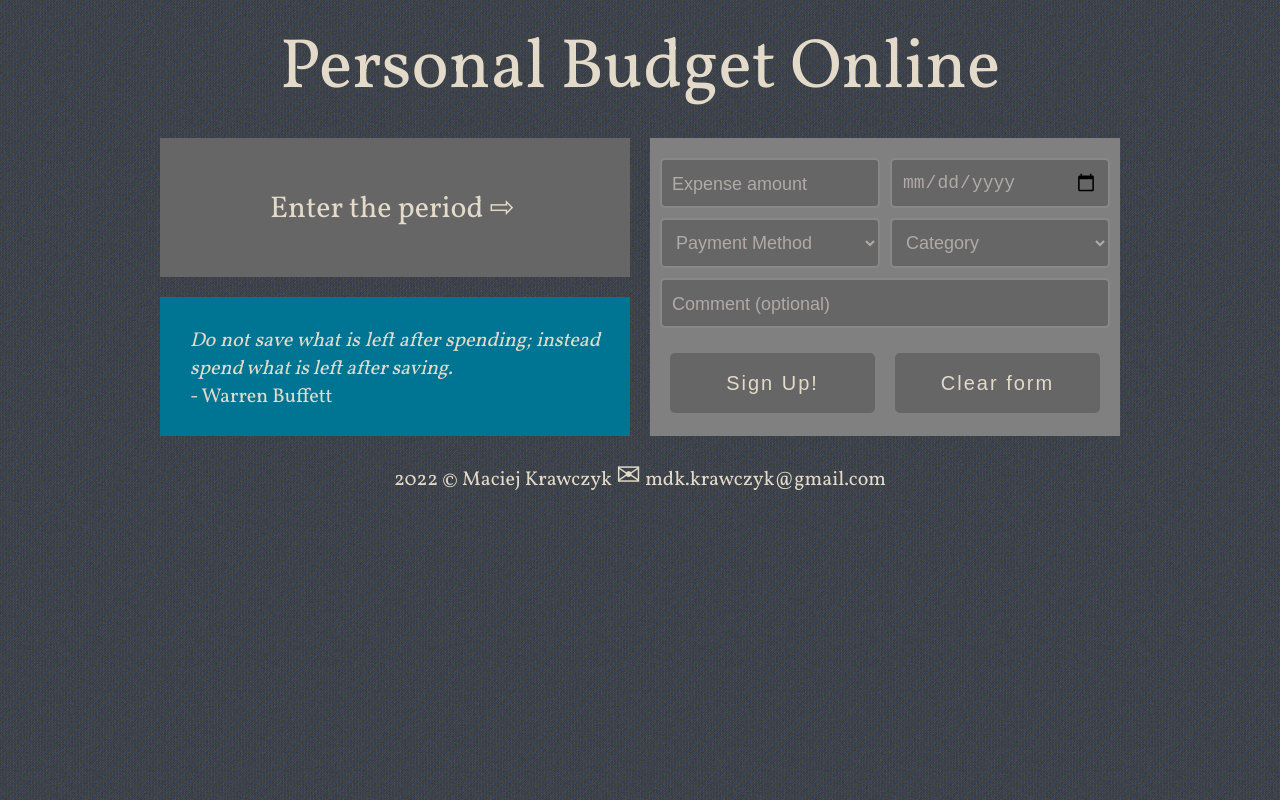
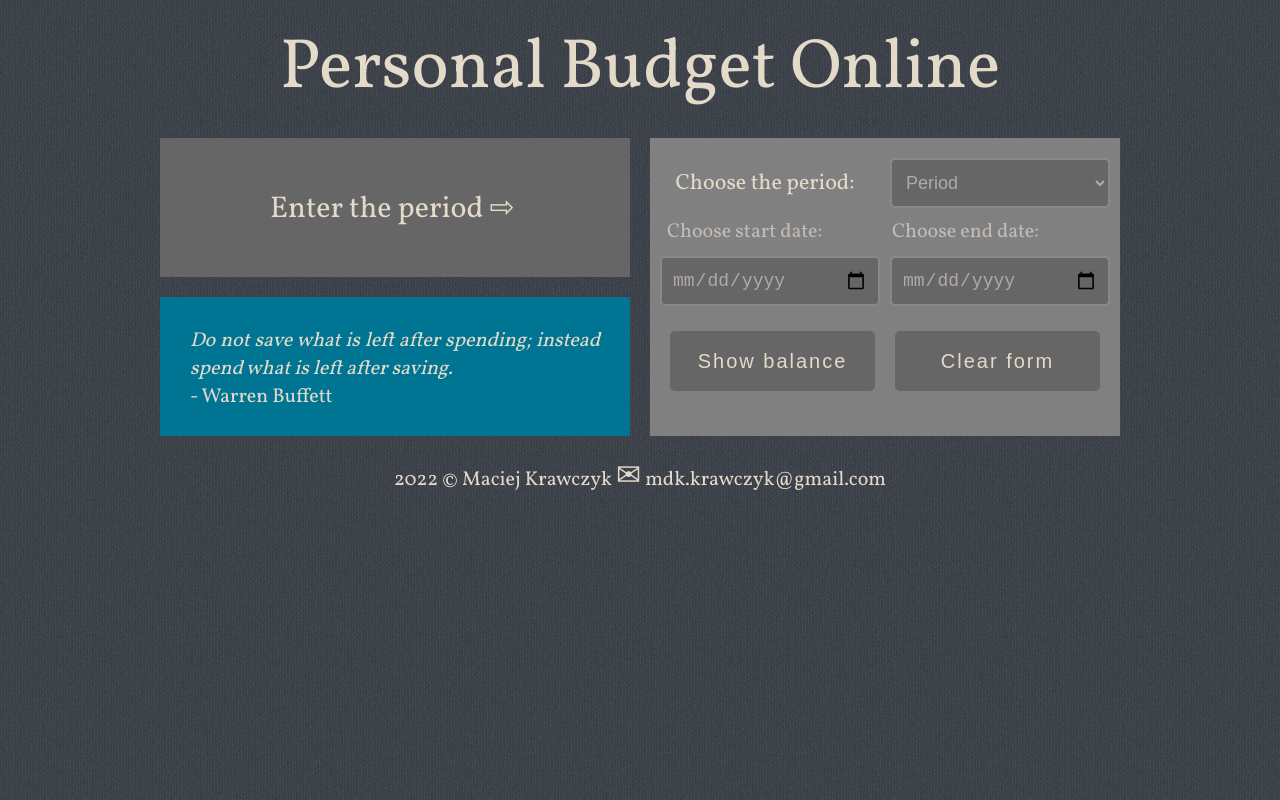
Before and after one commit to MacKrack/Personal_Budget_OnlineApp, a plain HTML site: page show-balance.html in a window 1280 px wide. Drawn offline with Linux system fonts and the light colour scheme.

Commit message:
created new setBalancePeriodTile

```diff
--- a/show-balance.html
+++ b/show-balance.html
@@ -39,52 +39,35 @@
             </div>
         </div>
         <div class="square">
-            <div id="expenseDetails">
+            <div id="setBalancePeriodTile">
                 <form action="main-menu.html">
                     <div class="row1">
-                        <input type="number" name="amount" placeholder="Expense amount" min="0.01" step="0.01"
-                            onfocus="this.placeholder=''" onblur="this.placeholder='Expense amount'" required>
+                        <p id="enterThePeriod">Choose the period: </p>
                     </div>
                     <div class="row1">
+                        <select id="category" required>
+                            <option value="" disabled selected>Period</option>
+                            <option value="currentMonth">Current month</option>
+                            <option value="previousMonth">Previous month</option>
+                            <option value="currentYear">Current year</option>
+                            <option value="selectedPeriod">Select period</option>
+                        </select>
+                    </div>
+                    <div style="clear: both;"></div>
+                    <div id="selectedPeriodRow">
+                        <div class="chooseDate">Choose start date:</div>
+                        <div class="chooseDate">Choose end date:</div>
+                        <div style="clear: both;"></div>
+                    </div>
+                    <div class="row2">
+                        <input type="date" name="date" required>
+                    </div>
+                    <div class="row2">
                         <input type="date" name="date" required>
                     </div>
                     <div style="clear: both;"></div>
-                    <div class="row2">
-                        <select id="paymentMethod" name="paymentMethod" required>
-                            <option value="" disabled selected>Payment Method</option>
-                            <option value="cash">Cash</option>
-                            <option value="debit">Debit card</option>
-                            <option value="credit">Credit card</option>
-                        </select>
-                    </div>
-                    <div class="row2">
-                        <select id="category" name="category" required>
-                            <option value="" disabled selected>Category</option>
-                            <option value="food">Food</option>
-                            <option value="living">Living</option>
-                            <option value="transportation">Transportation</option>
-                            <option value="healthCare">Health care</option>
-                            <option value="clothes">Clothes</option>
-                            <option value="hygiene">Hygiene</option>
-                            <option value="kids">Kids</option>
-                            <option value="entertainment">Entertainment</option>
-                            <option value="trip">Trip</option>
-                            <option value="coaching">Coaching</option>
-                            <option value="books">Books</option>
-                            <option value="savings">Savings</option>
-                            <option value="retairment">Retairment</option>
-                            <option value="repayments">Repayments</option>
-                            <option value="donation">Donation</option>
-                            <option value="others">Others</option>
-                        </select>
-                    </div>
-                    <div style="clear: both;"></div>
-                    <div class="row3">
-                        <input type="text" name="comment" placeholder="Comment (optional)" onfocus="this.placeholder=''"
-                            onblur="this.placeholder='Comment (optional)'" required>
-                    </div>
                     <div class="row4">
-                        <input type="submit" value="Sign Up!">
+                        <input type="submit" value="Show balance">
                     </div>
                     <div class="row4">
                         <input type="reset" value="Clear form">
--- a/style.css
+++ b/style.css
@@ -287,6 +287,12 @@ input[type=submit]:focus {
     background-color: gray;
 }
 
+#setBalancePeriodTile {
+    width: 470px;
+    height: 298px;
+    background-color: gray;
+}
+
 .row1 {
     width: 220px;
     /* background-color: white; */
@@ -303,11 +309,19 @@ input[type=submit]:focus {
     margin-left: 10px;
 }
 
-.row3 {
+.row3,
+#selectedPeriodRow {
     width: 450px;
     /* background-color: white; */
     margin-top: 10px;
     margin-left: 10px;
+}
+
+.chooseDate {
+    width: 218px;
+    padding-left: 7px;
+    float: left;
+    color: #c2bbb6;
 }
 
 .row4 {
@@ -318,12 +332,12 @@ input[type=submit]:focus {
     margin-left: 20px;
 }
 
-/* ---------------------------------------- */
-
 .row1>input[type=number],
 .row1>input[type=date],
+#setBalancePeriodTile .row2>input[type=date],
 .row2>select[id="paymentMethod"],
-.row2>select[id="category"] {
+.row2>select[id="category"],
+#setBalancePeriodTile .row1>select[id="category"] {
     width: 100%;
     height: 50px;
     background-color: #666666;
@@ -383,12 +397,12 @@ input[type="date"]:not(:valid)::-webkit-datetime-edit {
     font-size: 18px;
 }
 
-select:required:invalid {
+#setBalancePeriodTile select:required:invalid {
     color: #b1aaa6;
     font-size: 18px;
 }
 
-option[value=""][disabled] {
+#setBalancePeriodTile option[value=""][disabled] {
     display: none;
 }
 
@@ -411,3 +425,14 @@ option[value=""][disabled] {
     color: #b1aaa6;
     font-size: 18px;
 }
+
+#enterThePeriod {
+    width: 190px;
+    height: 40px;
+    color: #e3dac9;
+    font-size: 22px;
+    padding-top: 10px;
+    padding-left: 10px;
+    text-align: center;
+    margin: 0;
+}
```
